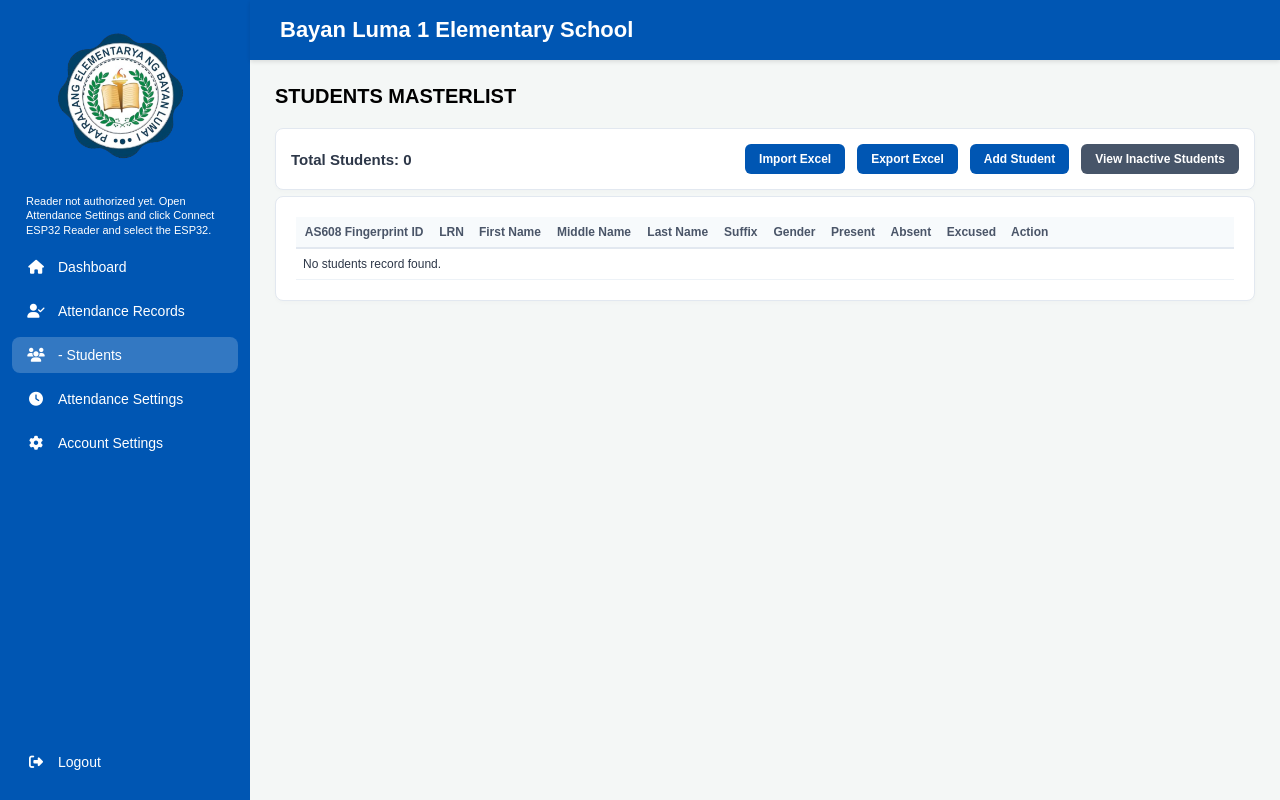
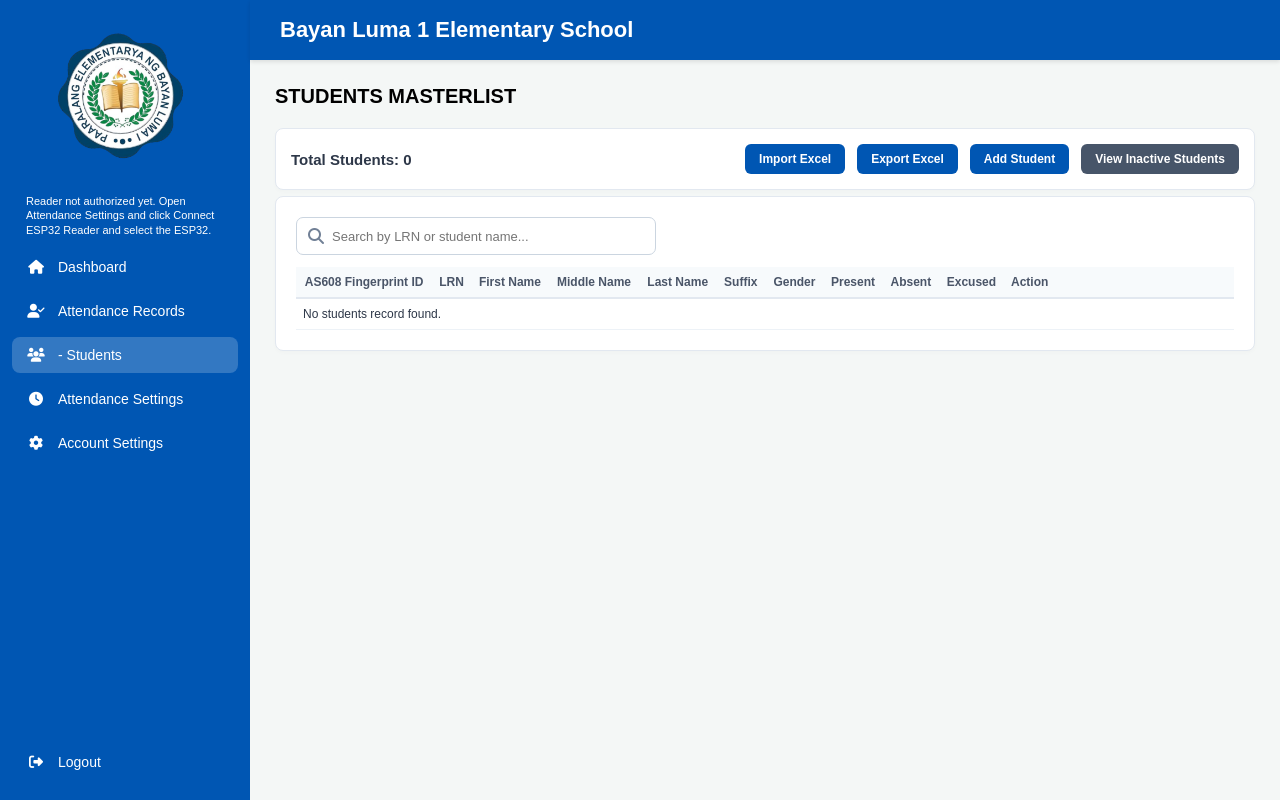
Before and after one commit to jmscljt/BayLum1---Classroom-Attendance-Management-System, a PHP site: page /index.php?page=students in a window 1280 px wide. Run offline with PHP 8.4, Linux system fonts and the light colour scheme; data that the repository does not hold is empty.

Commit message:
UPDATE: Added search bar on the students masterlist

```diff
--- a/app/Views/Teachers/students.php
+++ b/app/Views/Teachers/students.php
@@ -107,8 +107,21 @@ $currentPage = 'students';
 
             <!-- students.php View -->
             <div class="table-section-card">
+                <div class="student-table-toolbar">
+                    <label class="student-search-field" for="studentMasterlistSearch">
+                        <i class="fa-solid fa-magnifying-glass" aria-hidden="true"></i>
+                        <input
+                            id="studentMasterlistSearch"
+                            type="search"
+                            placeholder="Search by LRN or student name..."
+                            aria-label="Search the students masterlist"
+                            autocomplete="off"
+                        >
+                    </label>
+                    <span id="studentSearchCount" class="student-search-count" aria-live="polite"></span>
+                </div>
                 <div class="table-responsive">
-                    <table class="data-table student-masterlist-table">
+                    <table class="data-table student-masterlist-table" id="studentMasterlistTable">
                         <thead>
                             <tr>
                                 <th>AS608 Fingerprint ID</th>
@@ -124,10 +137,10 @@ $currentPage = 'students';
                                 <th>Action</th>
                             </tr>
                         </thead>
-                        <tbody>
+                        <tbody id="studentMasterlistTableBody">
                             <?php if (!empty($masterlist)): ?>
                                 <?php foreach ($masterlist as $student): ?>
-                                    <tr>
+                                    <tr class="student-masterlist-row">
                                         <td>
                                             <?php
                                             $fingerprintId = trim((string) ($student['fingerprint_id'] ?? ''));
@@ -176,10 +189,13 @@ $currentPage = 'students';
                                     </tr>
                                 <?php endforeach; ?>
                             <?php else: ?>
-                                <tr>
+                                <tr id="studentMasterlistNoData">
                                     <td colspan="11" class="no-data-cell">No students record found.</td>
                                 </tr>
                             <?php endif; ?>
+                            <tr id="studentSearchEmptyState" hidden>
+                                <td colspan="11" class="no-data-cell">No students match your search.</td>
+                            </tr>
                         </tbody>
                     </table>
                 </div>
@@ -452,6 +468,7 @@ $currentPage = 'students';
 
     <script src="/public/js/studentAbsences.js"></script>
     <script src="/public/js/addStudentModal.js"></script>
+    <script src="/public/js/studentMasterlistSearch.js"></script>
     <script src="/public/js/alertTimer.js"></script>
 </body>
 </html>
--- a/public/css/teachers_style.css
+++ b/public/css/teachers_style.css
@@ -1023,6 +1023,64 @@ header {
     color: #2d3748;
 }
 
+.student-table-toolbar {
+    display: flex;
+    align-items: center;
+    justify-content: space-between;
+    gap: 12px;
+    margin-bottom: 12px;
+}
+
+.student-search-field {
+    display: flex;
+    align-items: center;
+    width: min(360px, 100%);
+    height: 38px;
+    box-sizing: border-box;
+    border: 1.5px solid #cbd5e0;
+    border-radius: 7px;
+    background: #ffffff;
+    color: #718096;
+    padding: 0 11px;
+}
+
+.student-search-field:focus-within {
+    border-color: #0056b3;
+    box-shadow: 0 0 0 3px rgba(0, 86, 179, 0.12);
+}
+
+.student-search-field i {
+    flex: 0 0 auto;
+}
+
+.student-search-field input {
+    width: 100%;
+    height: 34px;
+    border: 0;
+    outline: 0;
+    background: transparent;
+    padding: 0 8px;
+    font-size: 13px;
+    color: #2d3748;
+}
+
+.student-search-count {
+    flex: 0 0 auto;
+    font-size: 13px;
+    color: #718096;
+}
+
+@media (max-width: 700px) {
+    .student-table-toolbar {
+        align-items: stretch;
+        flex-direction: column;
+    }
+
+    .student-search-field {
+        width: 100%;
+    }
+}
+
 .import_excel_btn, .export_excel_btn, .add-student-btn, .view-inactive-btn {
     width: auto;
     padding: 0 14px;
--- /dev/null
+++ b/public/js/studentMasterlistSearch.js
@@ -0,0 +1,37 @@
+(function() {
+    const searchInput = document.getElementById('studentMasterlistSearch');
+    const tableBody = document.getElementById('studentMasterlistTableBody');
+    const searchCount = document.getElementById('studentSearchCount');
+    const emptyState = document.getElementById('studentSearchEmptyState');
+    const noDataState = document.getElementById('studentMasterlistNoData');
+
+    if (!searchInput || !tableBody) return;
+
+    function filterStudents() {
+        const query = searchInput.value.trim().toLocaleLowerCase();
+        const rows = Array.from(tableBody.querySelectorAll('.student-masterlist-row'));
+        let visibleCount = 0;
+
+        rows.forEach(function(row) {
+            const matches = !query || row.textContent.toLocaleLowerCase().includes(query);
+            row.hidden = !matches;
+            if (matches) visibleCount++;
+        });
+
+        if (emptyState) {
+            emptyState.hidden = visibleCount !== 0;
+        }
+
+        if (noDataState) {
+            noDataState.hidden = Boolean(query);
+        }
+
+        if (searchCount) {
+            searchCount.textContent = query
+                ? visibleCount + (visibleCount === 1 ? ' result' : ' results')
+                : '';
+        }
+    }
+
+    searchInput.addEventListener('input', filterStudents);
+})();
```
